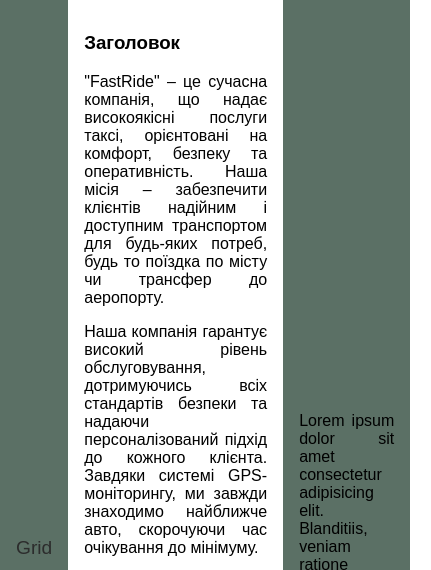
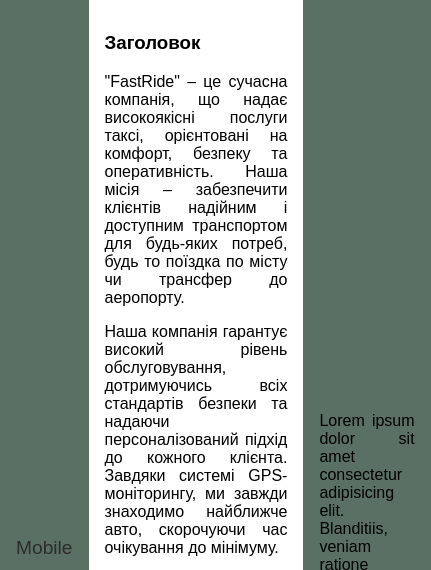
Before and after one commit to Kumeda2/web_lab3, a plain HTML site: page index.html in a window 390 px wide. Shown: the part 206-776 px from the top of the page, 431 px wide, since content can reach past the window. Drawn offline with Linux system fonts and the light colour scheme.

Commit message:
Added link to mobile

```diff
--- a/index.html
+++ b/index.html
@@ -9,7 +9,7 @@
     <table class="layout-table" style="width: 100%; height: 100%; border-collapse: collapse;">
         <tr class="header-section" style="height: 15vh;">
             <td class="menu" rowspan="3" align="center" style="background: #5B7065; padding: 1rem; font-size: 1.2rem; width: 20%;">
-                <a href="#" style="color: rgb(44, 44, 44); text-decoration: none;">Grid</a>
+                <a href="mobile.html" style="color: rgb(44, 44, 44); text-decoration: none;">Mobile</a>
             </td>
             <td colspan="2" class="header" style="background: #04202C; color: #e2e2e2; padding: 1rem;">
                 <table class="container" style="width: 100%;">
```
